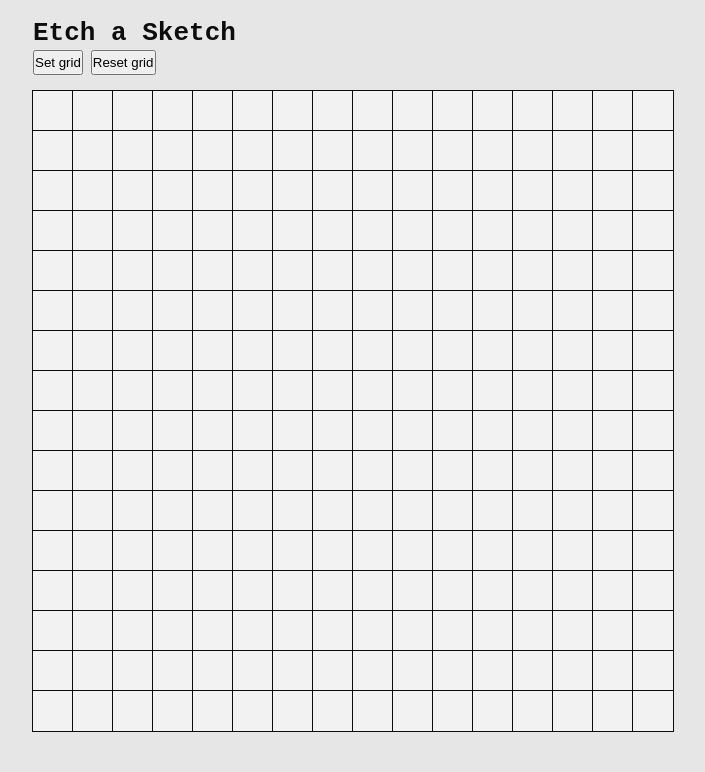
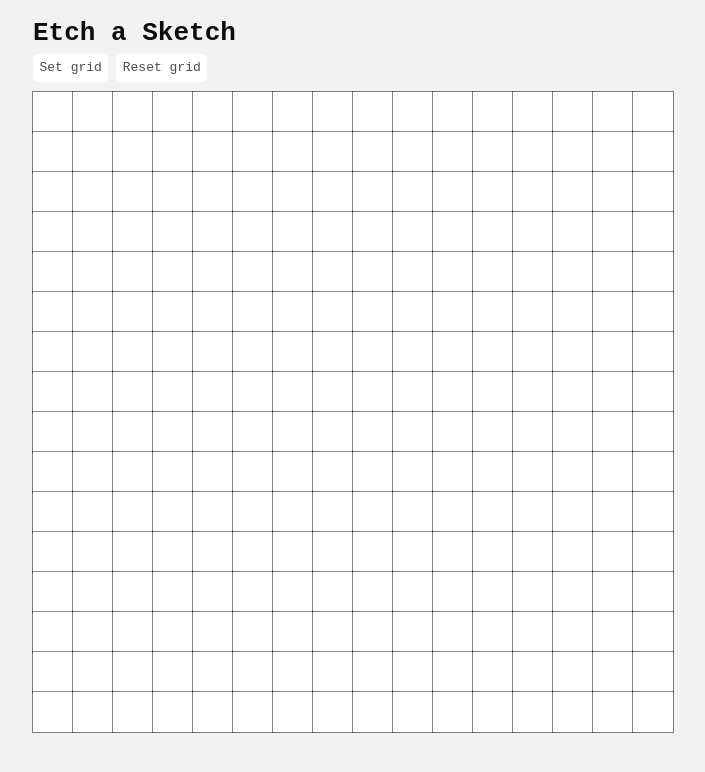
Before and after one commit to stebeus/etch-a-sketch, a plain HTML site: page index.html in a window 1280 px wide. Shown: the whole page, without its empty margins (287-992 px from the left). Drawn offline with Linux system fonts and the light colour scheme.

Commit message:
Overhaul site style

```diff
--- a/style.css
+++ b/style.css
@@ -9,17 +9,19 @@
 /* Reset */
 
 :root {
-  --clr-bg: hsl(0deg 0% 90%);
-  --clr-fg: hsl(0deg 0% 95%);
-  --clr-border: hsl(0deg 0% 5%);
+  --clr-base: hsl(0deg 0% 95%);
+  --clr-base-secondary: hsl(from var(--clr-base) h s calc(l + 5));
   --clr-content: hsl(0deg 0% 5%);
+  --clr-content-secondary: hsl(from var(--clr-content) h s calc(l + 25));
+  --clr-border: hsl(0deg 0% 5% / 50%);
+  --clr-hover: hsl(from var(--clr-content) h s l / 15%);
 }
 
 @media (prefers-color-scheme: dark) {
   :root {
-    --clr-bg: hsl(0deg 0% 15%);
-    --clr-fg: hsl(0deg 0% 20%);
+    --clr-base: hsl(0deg 0% 10%);
     --clr-content: hsl(0deg 0% 95%);
+    --clr-content-secondary: hsl(from var(--clr-content) h s calc(l - 25));
   }
 }
 
@@ -36,7 +38,7 @@
 }
 
 body {
-  background-color: var(--clr-bg);
+  background-color: var(--clr-base);
   color: var(--clr-content);
   font-family: monospace;
 }
@@ -52,22 +54,43 @@ video {
   max-width: 100%;
 }
 
+/* ===CANVAS=== */
+
 main {
   margin: 1rem auto;
-  max-width: 640px;
+  width: 640px;
 }
 
-/* ===CANVAS=== */
+.btn-list {
+  margin-top: 0.25rem;
+}
+
+button {
+  padding: 0.25em 0.5em;
+  border: none;
+  border-radius: 5px;
+  background-color: var(--clr-base-secondary);
+  color: var(--clr-content-secondary);
+  font: inherit;
+}
+
+button:hover {
+  cursor: pointer;
+  box-shadow: inset 0 0 999px 999px var(--clr-hover);
+}
 
 .canvas {
+  margin: 0 auto;
   display: flex;
   flex-wrap: wrap;
-  margin-top: 1rem;
+  margin-top: 0.65rem;
+  width: 640px;
+  height: 640px;
 }
 
 .canvas__pixel {
   width: 40px;
   height: 40px;
   outline: 1px solid var(--clr-border);
-  background-color: var(--clr-fg);
+  background-color: var(--clr-base-secondary);
 }
```
